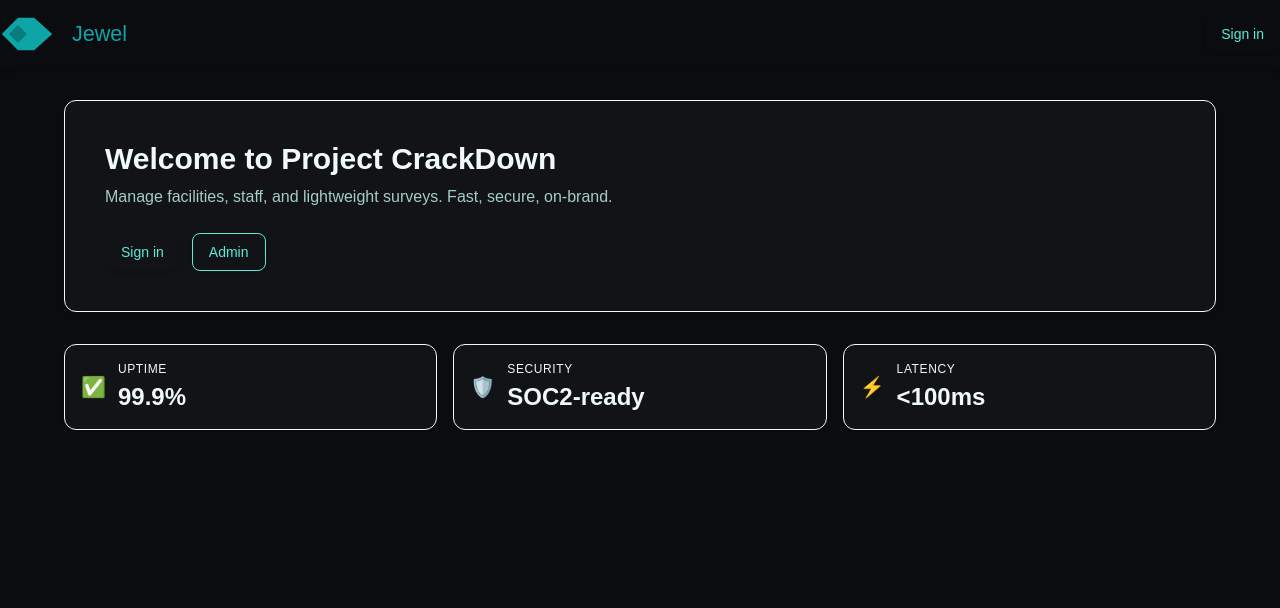
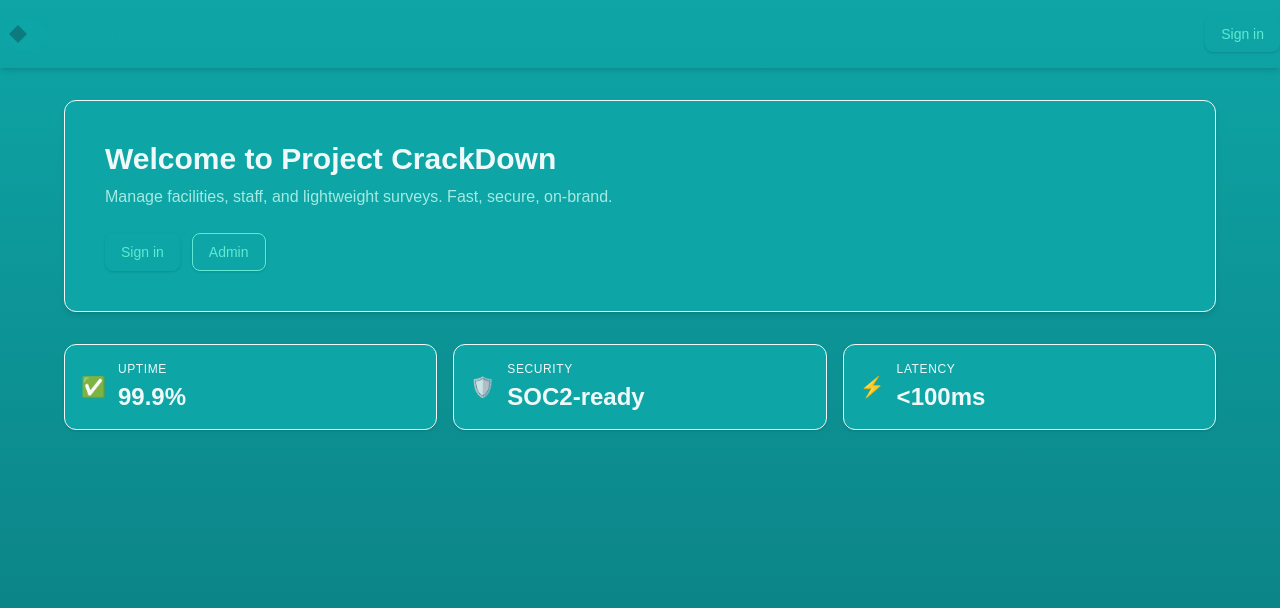
Before and after one commit to JewelChaim/Project_CrackDown, a Next.js app: page / in a window 1280 px wide. Shown: the top 608 px of the page. Built offline with nearby package versions, Linux system fonts and the light colour scheme; no server answers.

Commit message:
feat: add brand colors

```diff
--- a/src/app/globals.css
+++ b/src/app/globals.css
@@ -28,11 +28,14 @@ body {
   --color-brand: #0EA5A6;
   --color-brand-dark: #0B7B7E;
   --color-accent: #5EEAD4;
-  --bg: #0B0C10;
-  --panel: #121317;
+  --bg: #0B7B7E;
+  --panel: #0EA5A6;
   --ring: #5EEAD444;
 }
-html, body { background: var(--bg); color: #f0f9f9; }
+html, body {
+  background: linear-gradient(to bottom, var(--color-brand), var(--color-brand-dark));
+  color: #f0f9f9;
+}
 a { color: var(--color-accent); }
 .bg-panel { background: var(--panel); }
 .border-panel { border-color: rgba(255,255,255,0.1); }
--- a/tailwind.config.ts
+++ b/tailwind.config.ts
@@ -9,8 +9,8 @@ const config: Config = {
           DEFAULT: "#0EA5A6",
           dark: "#0B7B7E",
           light: "#5EEAD4",
-          bg: "#0B0C10",
-          panel: "#121317"
+          bg: "#0B7B7E",
+          panel: "#0EA5A6"
         }
       },
       boxShadow: {
```
